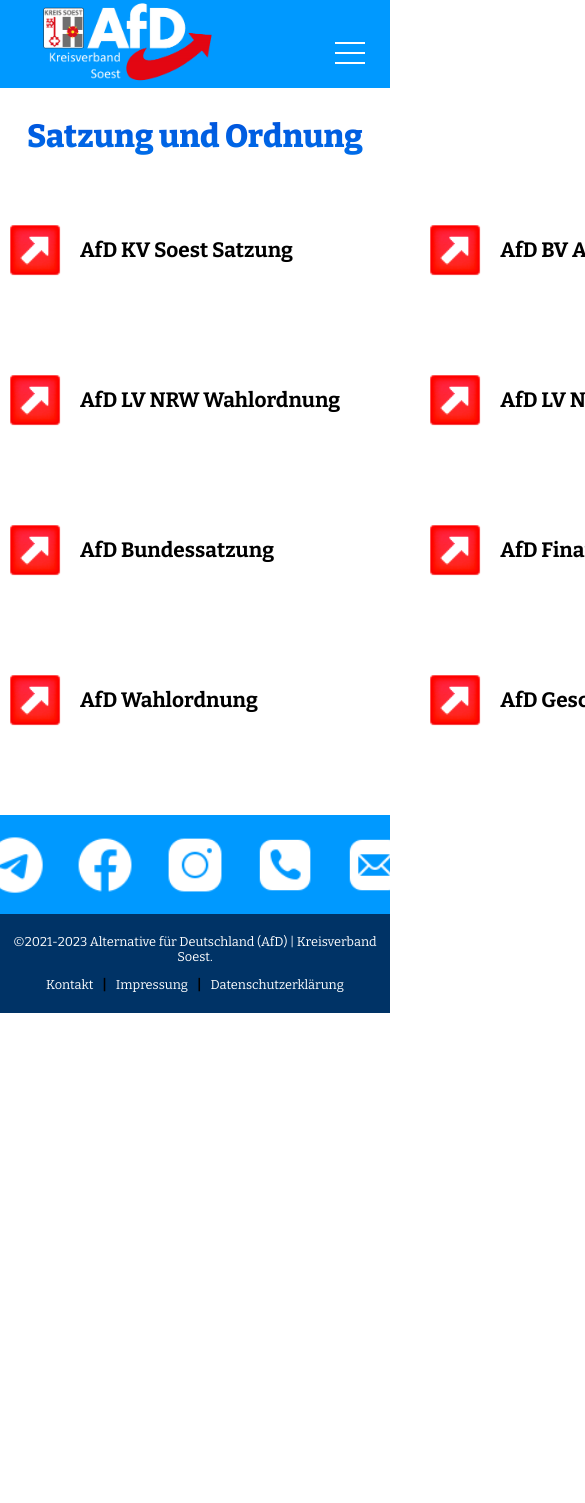
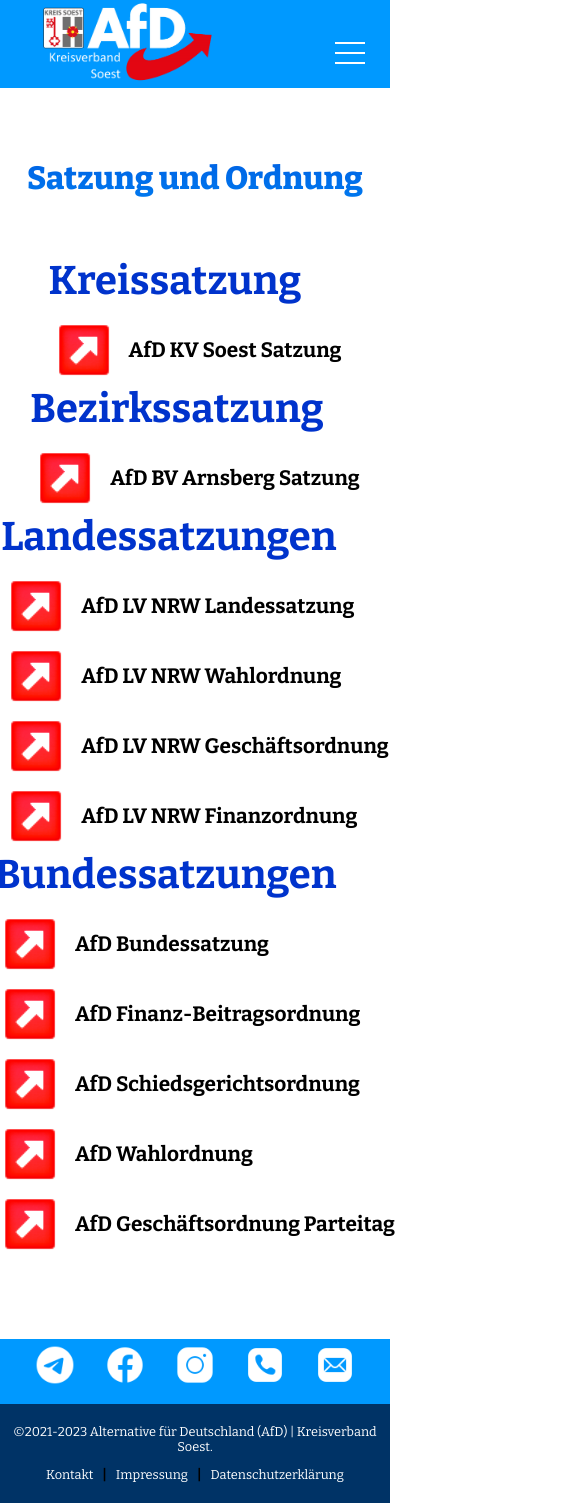
Before and after one commit to Afd-Soest/afd-hompage, a React (Vite) app: page /satzung in a window 390 px wide. Shown: the top 1503 px of the page, 585 px wide, since content can reach past the window. Before the commit the page ends 1013 px from the top, so only its background shows below. Built offline with nearby package versions, Linux system fonts and the light colour scheme; a web font is replaced by a local one.

Commit message:
change Constituion arrangement

```diff
--- a/src/components/Constitution/Constitution.css
+++ b/src/components/Constitution/Constitution.css
@@ -11,13 +11,25 @@
     padding-top: var(--nav-padding-top);
 }
 
-#constituion .links {
-    display: grid;
-    grid-template-columns: repeat(3,1fr);
-    grid-gap: 80px;
+/* #constituion .links {
+    display: flex;
+    grid-gap: 100px 120px;
+} */
+
+#constituion .links .bund,
+#constituion .links .bezirk {
+    display: flex;
+    justify-content: center;
+    align-items: center;
+    flex-wrap: wrap;
+}
+#constituion .links div h2 {
+    font-size: 2.5em;
+    color: var(--sec-color);
+    padding-bottom: 10px;
 }
 
-#constituion .links .headerBx {
+#constituion .links div .headerBx {
     display: flex;
     flex-direction: row;
     align-items: center;
@@ -27,7 +39,7 @@
     height: max-content;
 }
 
-#constituion .links a .headerBx .img {
+#constituion .links div a .headerBx .img {
     width: 70px;
     height: 70px;
     filter:hue-rotate(147deg) contrast(1.8);
@@ -35,22 +47,22 @@
 }
 
 
-#constituion .links a .headerBx:hover .img {
+#constituion .links div a .headerBx:hover .img {
     filter:hue-rotate(0deg) contrast(1.8);
 
 }
 
-#constituion .links a .headerBx .title {
+#constituion .links div a .headerBx .title {
     font-size: 1.3em;
     transition: 0.4s;
 }
 
-#constituion .links a {
+#constituion .links div a {
     text-decoration: none;
     color: black;
 }
 
-#constituion .links a .headerBx:hover .title {
+#constituion .links div a .headerBx:hover .title {
     color: var(--main-color);
 
 }
--- a/src/components/Constitution/Constitution.tsx
+++ b/src/components/Constitution/Constitution.tsx
@@ -1,5 +1,6 @@
 import Icon from "../../assets/images/Icons/link.png";
 import { links } from "./Links";
+import { Typ } from "./Typ";
 import "./Constitution.css";
 
 const Constituion = () => {
@@ -7,14 +8,82 @@
     <section id="constituion" className="firstSector">
       <h2 className="headline">Satzung und Ordnung</h2>
       <div className="links">
-        {links.map((item, index) => (
-          <a key={index} href={item.getLink()} target="_blank" className="link">
-            <div className="headerBx">
-              <img src={Icon} className="img"></img>
-              <h3 className="title">{item.getName()}</h3>
-            </div>
-          </a>
-        ))}
+        <div className="bezirk">
+          <div>
+            <h2>Kreissatzung</h2>
+            {links.map((item, index) =>
+              item.getTyp() == Typ.Kreis ? (
+                <a
+                  key={index}
+                  href={item.getLink()}
+                  target="_blank"
+                  className="link"
+                >
+                  <div className="headerBx">
+                    <img src={Icon} className="img"></img>
+                    <h3 className="title">{item.getName()}</h3>
+                  </div>
+                </a>
+              ) : null
+            )}
+          </div>
+          <div>
+            <h2>Bezirkssatzung</h2>
+            {links.map((item, index) =>
+              item.getTyp() == Typ.Bezirk ? (
+                <a
+                  key={index}
+                  href={item.getLink()}
+                  target="_blank"
+                  className="link"
+                >
+                  <div className="headerBx">
+                    <img src={Icon} className="img"></img>
+                    <h3 className="title">{item.getName()}</h3>
+                  </div>
+                </a>
+              ) : null
+            )}
+          </div>
+        </div>
+        <div className="bund">
+          <div>
+            <h2>Landessatzungen</h2>
+            {links.map((item, index) =>
+              item.getTyp() == Typ.Land ? (
+                <a
+                  key={index}
+                  href={item.getLink()}
+                  target="_blank"
+                  className="link"
+                >
+                  <div className="headerBx">
+                    <img src={Icon} className="img"></img>
+                    <h3 className="title">{item.getName()}</h3>
+                  </div>
+                </a>
+              ) : null
+            )}
+          </div>
+          <div>
+            <h2>Bundessatzungen</h2>
+            {links.map((item, index) =>
+              item.getTyp() == Typ.Bund ? (
+                <a
+                  key={index}
+                  href={item.getLink()}
+                  target="_blank"
+                  className="link"
+                >
+                  <div className="headerBx">
+                    <img src={Icon} className="img"></img>
+                    <h3 className="title">{item.getName()}</h3>
+                  </div>
+                </a>
+              ) : null
+            )}
+          </div>
+        </div>
       </div>
     </section>
   );
--- a/src/components/Constitution/ConstitutionLinks.tsx
+++ b/src/components/Constitution/ConstitutionLinks.tsx
@@ -1,10 +1,14 @@
+import { Typ } from "./Typ";
+
 export class ConstitutionLink {
   private name: string;
   private link: string;
+  private typ: Typ;
 
-  public constructor(name: string, link: string) {
+  public constructor(name: string, link: string, typ: Typ) {
     this.name = name;
     this.link = link;
+    this.typ = typ;
   }
 
   public getName(): string {
@@ -14,4 +18,8 @@
   public getLink(): string {
     return this.link;
   }
+
+  public getTyp(): Typ {
+    return this.typ;
+  }
 }
--- a/src/components/Constitution/Links.tsx
+++ b/src/components/Constitution/Links.tsx
@@ -1,80 +1,92 @@
 import { ConstitutionLink } from "./ConstitutionLinks";
+import { Typ } from "./Typ";
 
 export let links: ConstitutionLink[] = [];
 
 links.push(
   new ConstitutionLink(
     "AfD KV Soest Satzung",
-    "https://www.afd-soest.de/_files/ugd/2fc31c_88705ccc71364e7f9d07408fc53401ec.pdf"
+    "https://www.afd-soest.de/_files/ugd/2fc31c_88705ccc71364e7f9d07408fc53401ec.pdf",
+    Typ.Kreis
   )
 );
 
 links.push(
   new ConstitutionLink(
     "AfD BV Arnsberg Satzung",
-    "https://afd-bezirk-arnsberg.de/wp-content/uploads/sites/14/2019/11/Satzung-BV-Arnsberg-Stand-2019.pdf"
+    "https://afd-bezirk-arnsberg.de/wp-content/uploads/sites/14/2019/11/Satzung-BV-Arnsberg-Stand-2019.pdf",
+    Typ.Bezirk
   )
 );
 
 links.push(
   new ConstitutionLink(
     "AfD LV NRW Landessatzung",
-    "https://nrw.afd-hosting.de/wp-content/uploads/sites/2/2020/01/AfD-NRW-Landessatzung-Stand-2020-01-18.pdf"
+    "https://nrw.afd-hosting.de/wp-content/uploads/sites/2/2020/01/AfD-NRW-Landessatzung-Stand-2020-01-18.pdf",
+    Typ.Land
   )
 );
 
 links.push(
   new ConstitutionLink(
     "AfD LV NRW Wahlordnung",
-    "https://nrw.afd-hosting.de/wp-content/uploads/sites/2/2020/01/AfD-NRW-Wahlordnung-Stand-2020-01-18.pdf"
+    "https://nrw.afd-hosting.de/wp-content/uploads/sites/2/2020/01/AfD-NRW-Wahlordnung-Stand-2020-01-18.pdf",
+    Typ.Land
   )
 );
 
 links.push(
   new ConstitutionLink(
     "AfD LV NRW Geschäftsordnung",
-    "https://nrw.afd-hosting.de/wp-content/uploads/sites/2/2015/11/AfD-NRW-Geschaeftsordnung-Stand-15-11-15.pdf"
+    "https://nrw.afd-hosting.de/wp-content/uploads/sites/2/2015/11/AfD-NRW-Geschaeftsordnung-Stand-15-11-15.pdf",
+    Typ.Land
   )
 );
 
 links.push(
   new ConstitutionLink(
     "AfD LV NRW Finanzordnung",
-    "https://nrw.afd-hosting.de/wp-content/uploads/sites/2/2018/07/AfD-NRW-Finanzordnung-Stand-10.6.2018.pdf"
+    "https://nrw.afd-hosting.de/wp-content/uploads/sites/2/2018/07/AfD-NRW-Finanzordnung-Stand-10.6.2018.pdf",
+    Typ.Land
   )
 );
 
 links.push(
   new ConstitutionLink(
     "AfD Bundessatzung",
-    "https://www.afd.de/wp-content/uploads/2022/08/20220816_Bundessatzung_Stand-13.-BPT-Riesa.pdf"
+    "https://www.afd.de/wp-content/uploads/2022/08/20220816_Bundessatzung_Stand-13.-BPT-Riesa.pdf",
+    Typ.Bund
   )
 );
 
 links.push(
   new ConstitutionLink(
     "AfD Finanz-Beitragsordnung",
-    "https://www.afd.de/wp-content/uploads/2022/08/20220819_Finanz-_und_Beitragsordnung_Stand-13.-BPT-Riesa.pdf"
+    "https://www.afd.de/wp-content/uploads/2022/08/20220819_Finanz-_und_Beitragsordnung_Stand-13.-BPT-Riesa.pdf",
+    Typ.Bund
   )
 );
 
 links.push(
   new ConstitutionLink(
     "AfD Schiedsgerichtsordnung",
-    "https://www.afd.de/wp-content/uploads/2022/08/20220819_AfD_Schiedsgerichtsordnung_Stand-13.-BPT-Riesa.pdf"
+    "https://www.afd.de/wp-content/uploads/2022/08/20220819_AfD_Schiedsgerichtsordnung_Stand-13.-BPT-Riesa.pdf",
+    Typ.Bund
   )
 );
 
 links.push(
   new ConstitutionLink(
     "AfD Wahlordnung",
-    "https://www.afd.de/wp-content/uploads/2022/08/20220817_AfD_Wahlordnung_Stand-1.7.2021.pdf"
+    "https://www.afd.de/wp-content/uploads/2022/08/20220817_AfD_Wahlordnung_Stand-1.7.2021.pdf",
+    Typ.Bund
   )
 );
 
 links.push(
   new ConstitutionLink(
     "AfD Geschäftsordnung Parteitag",
-    "https://www.afd.de/wp-content/uploads/2019/10/20191009_Gesch%C3%A4ftsordnung_f%C3%BCr_Parteitage.pdf"
+    "https://www.afd.de/wp-content/uploads/2019/10/20191009_Gesch%C3%A4ftsordnung_f%C3%BCr_Parteitage.pdf",
+    Typ.Bund
   )
 );
--- /dev/null
+++ b/src/components/Constitution/Typ.tsx
@@ -0,0 +1,6 @@
+export enum Typ {
+  Bund = "Bund",
+  Land = "Land",
+  Bezirk = "Bezirk",
+  Kreis = "Kreis",
+}
--- a/src/components/Contact/Contact.css
+++ b/src/components/Contact/Contact.css
@@ -87,3 +87,30 @@
 #contact .email textarea{
     height: 200px;
 }
+
+@media (max-width: 1000px) {
+    #contact {
+        flex-wrap: wrap;
+
+    }
+}
+
+@media (max-width: 600px) {
+    #contact .email input,
+    #contact .email textarea{
+        width: 200px;
+    }
+
+    #contact .email{
+        padding-left: 20px;
+    }
+
+    #contact .media h2 {
+        font-size: 2em;
+        padding-left: 20px;
+    }
+
+    #contact .media ul li {
+        font-size: 1em;
+    }
+}
--- a/src/components/DataProtection/DataProtection.css
+++ b/src/components/DataProtection/DataProtection.css
@@ -3,24 +3,23 @@
     width: 40%;
     background: #fff;
     padding: 0;
-    padding-bottom: 60px;
+    padding-bottom: 20px;
     align-content: center;
     margin-left: auto;
     margin-right: auto;
     min-height: var(--min-height);
-}
-#data div {
     padding-top: var(--nav-padding-top);
 }
 
 p, h2, a, li {
     font-family: 'Bitter', serif;
 }
-
+#data div {
+    padding-bottom: 40px;
+}
 #data h2{
     font-size: 2.2em;
     text-align: left;
-    padding-top: 25px;
     padding-bottom: 3px;
 }
 #data li {
@@ -30,7 +29,7 @@
 }
 
 #data p{
-    padding-top: 15px;
+    padding-top: 10px;
     font-size: 1.3em;
 }
 
--- a/src/components/Footer/Footer.css
+++ b/src/components/Footer/Footer.css
@@ -4,6 +4,7 @@
     justify-content: center;
     flex-direction: column;
     text-align: center;
+    height: var(--footer-size);
 }
 
 #footer .social {
@@ -102,3 +103,20 @@
     }
 
 }
+
+@media (max-height: 1000px) {
+    #footer .social li a img{
+        width: 50px;
+        height: 50px;
+    }
+}
+
+@media (max-height: 900px) {
+    #footer .social li a img{
+        width: 40px;
+        height: 40px;
+    }
+    #footer {
+        height: 150px;
+    }
+}
--- a/src/components/Hero/Hero.css
+++ b/src/components/Hero/Hero.css
@@ -4,6 +4,8 @@
     background: #fff;
     display: grid;
     max-height: 80vh;
+    top: 0px;
+    /* padding-top: var(--nav-padding-top); */
 }
 
 #hero > * {
--- a/src/components/PastEventsComplete/PastEventsComplete.css
+++ b/src/components/PastEventsComplete/PastEventsComplete.css
@@ -2,7 +2,8 @@
     display: flex;
     flex-direction: column;
     position: relative;
-    padding-top: 75px;
+    padding-top: var(--nav-padding-top);
+    min-height: var(--min-height);
     gap: 20px;
     align-items: center;
 }
--- a/src/index.css
+++ b/src/index.css
@@ -6,9 +6,10 @@
     --menuToggle-color: #fff;
     --background-color: #fff;
     --background-sec-color: #cfc9c9;
-    --min-height: 80vh;
+    --min-height: 75vh;
+    --footer-size: 15vh;
     --nav-size: 10vh;
-    --nav-padding-top: 5vh;
+    --nav-padding-top: 10vh;
     --color-gradient: -webkit-linear-gradient(var(--sec-color), var(--main-color));
 }
 
```
